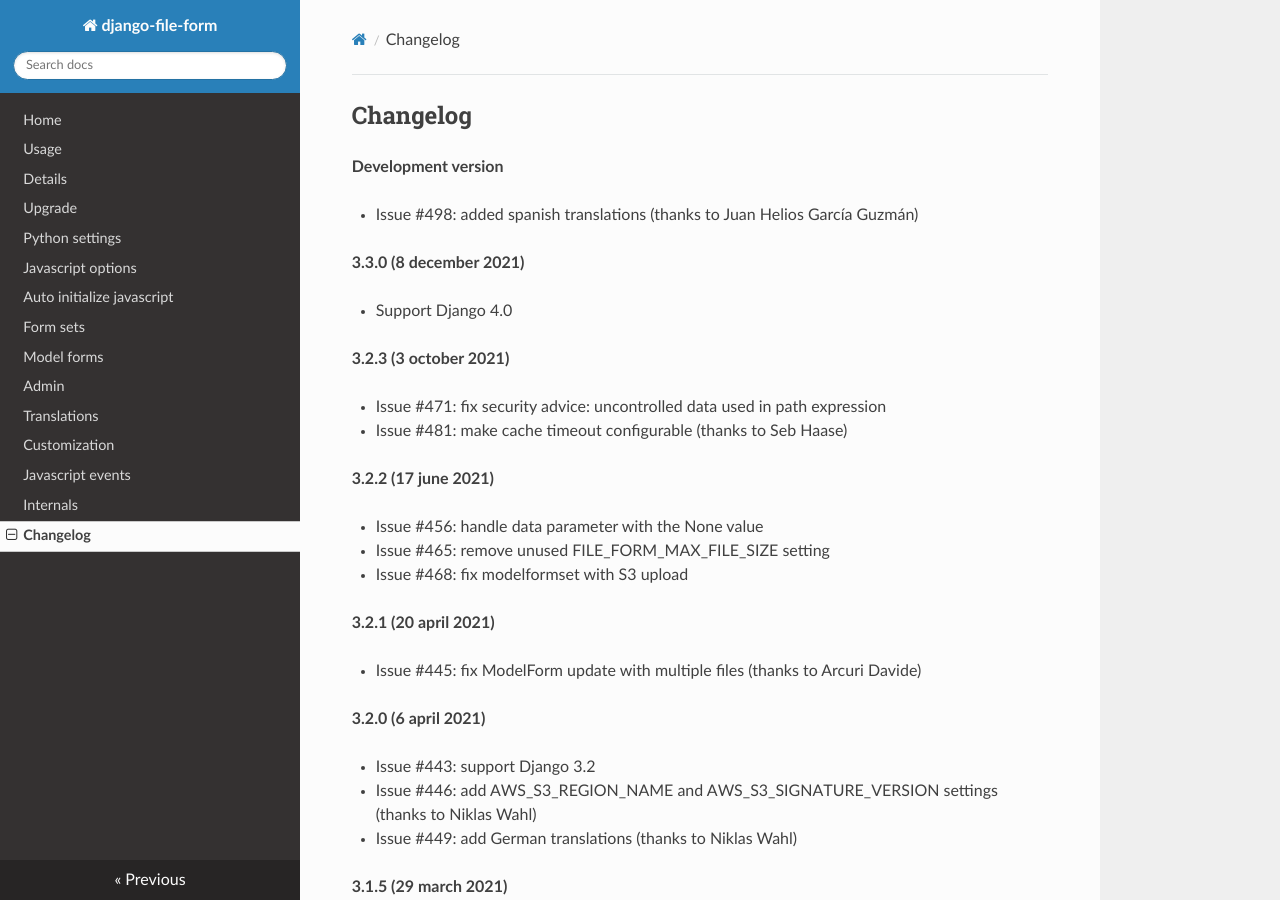
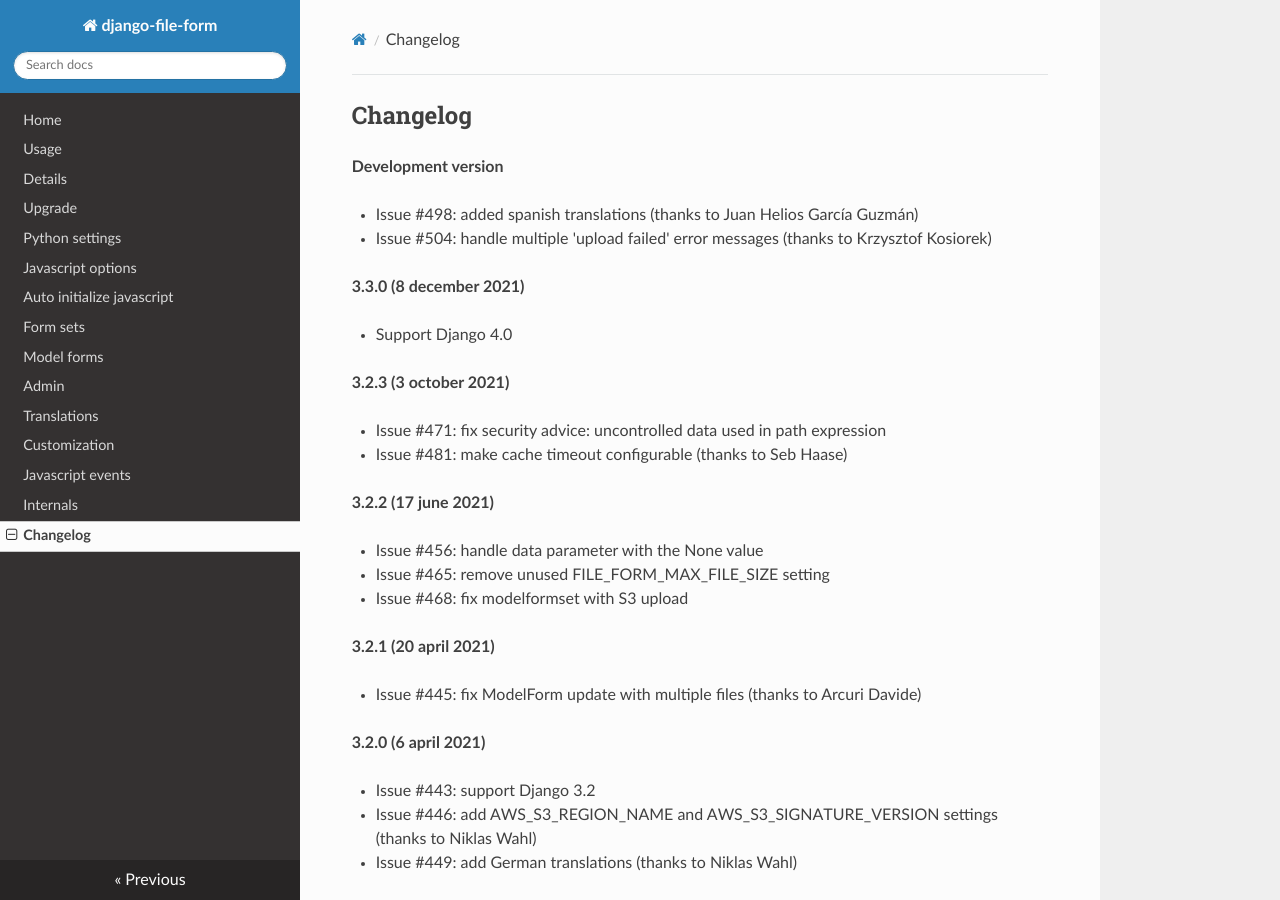
Before and after one commit to mbraak/django-file-form, an MkDocs documentation site: the page built from docs/changelog.md, in a window 1280 px wide and 900 px high. Built offline with MkDocs 1.6.1, drawn with Linux system fonts in a browser that asks for light colours; nearby versions of some CDN libraries.

Commit message:
Update changelog

```diff
--- a/docs/changelog.md
+++ b/docs/changelog.md
@@ -3,6 +3,7 @@
 **Development version**
 
   * Issue #498: added spanish translations (thanks to Juan Helios García Guzmán)
+  * Issue #504: handle multiple 'upload failed' error messages (thanks to Krzysztof Kosiorek)
 
 **3.3.0 (8 december 2021)**
 
```
